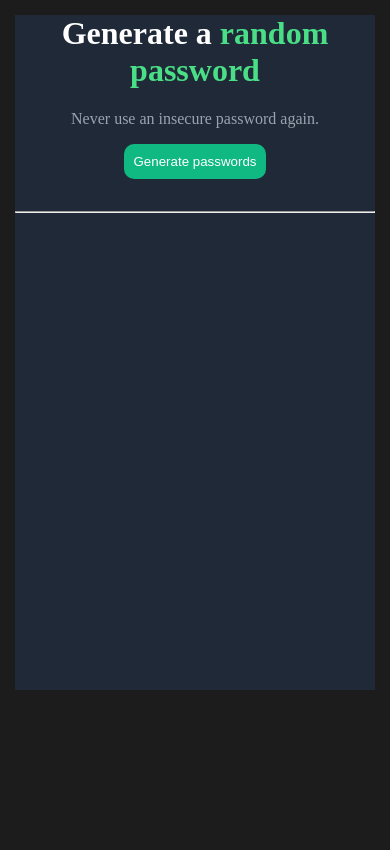
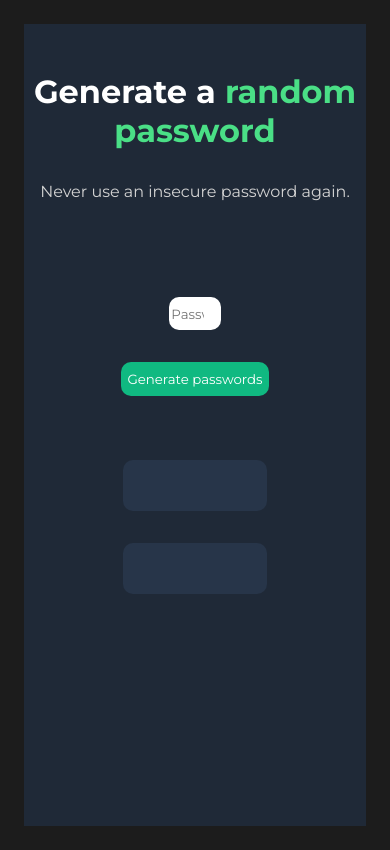
Before and after one commit to atwoodsvitlana/password-generator, a website built with Vite: page index.html in a window 390 px wide. Built offline with nearby package versions, Linux system fonts and the light colour scheme.

Commit message:
added some functionality

```diff
--- a/index.css
+++ b/index.css
@@ -6,24 +6,25 @@
     --green: #4ADF86;
     --break: #2F3E53;
     --password: #273549;
-    --grey: #9CA3AF;
+    --grey: #D3D3D3;
     --result: #273549;
 }
 
 h1 {
+    margin: 0;
+    padding-top: 1.5em;
     color: var(--white);
 }
 
 body {
-    margin: 0;
+    margin: 1.5em;
     background-color: var(--background);
     text-align: center;
-
+    font-family: "Montserrat", sans-serif;
 }
 .wrapper {
     background-color: var(--square-color);
-    margin: 15px;
-    height: 80vh;
+    height: 95vh;
 }
 span {
     color: var(--green)
@@ -31,13 +32,48 @@ span {
 
 .paragraph {
     color: var(--grey);
+    margin: 0;
 }
+
+.wrapper-line {
+    padding-top: 2em;
+    display: flex;
+    justify-content: center;
+    align-items: center;
+    gap: 2em;
+}
+
+.wrapper-column {
+    display: flex;
+    flex-direction: column;
+    justify-content: space-evenly;
+    align-items: center;
+    gap: 2em;
+}
+
+
 button {
     background-color: var(--btn);
+    color: var(--white);
+    min-width: fit-content;
+}
+#number {
+    min-width: 15%;
+}
+
+#number, button {
+    height: 2.5em;
     border: none;
     border-radius: 10px;
-    color: var(--white);
-    padding: 10px;
+    height: 2.5em;
+    width: 15%;
+    text-align: center;
+    font-family: "Montserrat", sans-serif;
+}
+
+button:hover {
+    cursor: pointer;
+
 }
 
 hr {
@@ -45,17 +81,37 @@ hr {
     margin-top: 2rem;
 }
 
-.result1, .result2 {
+#result1, #result2 {
     background-color: var(--result);
+    min-width: fit-content;
     height: 2rem;
     width: 5rem;
     border-radius: 10px;
-    color: var(--white);
+    color: var(--green);
+    display: flex;
+    justify-content: center;
+    align-items: center;
+    padding: .6em 2em;
+    cursor: pointer;
+    transition: transform 0.15s ease, background-color 0.15s ease;
+}
+
+#result1:active, #result2:active {
+  transform: scale(0.97);
+  background-color: #1F3A2E;
 }
 
 .result-wrapper {
+    padding-top: 2em;
     display: flex;
-    gap: 10px;
     justify-content: space-around;
     align-items: center;
 }
+
+@media (max-width: 800px) {
+    .wrapper, .result-wrapper, .wrapper-line, .wrapper-column {
+        display: flex;
+        flex-direction: column;
+        gap: 2em;
+    }
+}
--- a/index.html
+++ b/index.html
@@ -1,16 +1,26 @@
 <html>
     <head>
+        <meta name="viewport" content="width=device-width, initial-scale=1.0" />
         <link rel="stylesheet" href="index.css">
+        <title>Password generator</title>
+        <link rel="preconnect" href="https://fonts.googleapis.com">
+<link rel="preconnect" href="https://fonts.gstatic.com" crossorigin>
+<link href="https://fonts.googleapis.com/css2?family=Montserrat:ital,wght@0,100..900;1,100..900&display=swap" rel="stylesheet">
     </head>
     <body>
         <div class="wrapper">
-            <h1>Generate a <span>random password</span></h1>
-            <p class="paragraph">Never use an insecure password again.</p>
-            <button id="generate-btn">Generate passwords</button>
-            <hr class="break">
+            <div class="wrapper-column">
+                <h1>Generate a <span>random password</span></h1>
+                <p class="paragraph">Never use an insecure password again.</p>
+            </div>
+            <div class="wrapper-line">
+                <label for="number"></label>
+                <input type="number" id="number" name="number" placeholder="Password length" min="5" max="15">
+                <button id="generate-btn">Generate passwords</button>
+            </div>
             <div class="result-wrapper">
-            <div id="result1"></div>
-            <div id="result2"></div>
+                <div id="result1" title="Click to copy"></div>
+                <div id="result2" title="Click to copy"></div>
             </div>
         </div>
         <script src="index.js"></script>
--- a/index.js
+++ b/index.js
@@ -12,8 +12,8 @@ let generateBtn = document.getElementById("generate-btn");
 let result1 = document.getElementById("result1");
 let result2 = document.getElementById("result2");
 
-// helper function to create one password
-const createPassword = (length = 15) => {
+
+const createPassword = (length) => {
   let password = "";
   for (let i = 0; i < length; i++) {
     let randomIndex = Math.floor(Math.random() * characters.length);
@@ -23,8 +23,40 @@ const createPassword = (length = 15) => {
 };
 
 const generatePassword = () => {
-  result1.textContent = createPassword();
-  result2.textContent = createPassword();
+  const lengthInput = document.querySelector("#number")
+  const length = Number(lengthInput.value)
+
+  if (!length) {
+    alert("Enter a password length (5–15).");
+    return;
+  }
+
+  if (length < 5 || length > 15) {
+      alert("Incorrect password length. Choose 5–15.");
+      return;
+  }
+    result1.textContent = createPassword(length);
+    result2.textContent = createPassword(length);
+
+    lengthInput.value=""
 };
 
+const copyToClipboard = (element) => {
+  const text = element.textContent;
+  if (!text) return;
+
+  navigator.clipboard.writeText(text).then(() => {
+    const originalText = element.textContent;
+    element.textContent = "Copied! ✓";
+
+    setTimeout(() => {
+      element.textContent = originalText;
+    }, 900);
+  });
+};
+
+result1.addEventListener("click", () => copyToClipboard(result1));
+result2.addEventListener("click", () => copyToClipboard(result2));
+
+
 generateBtn.addEventListener("click", generatePassword);
```
